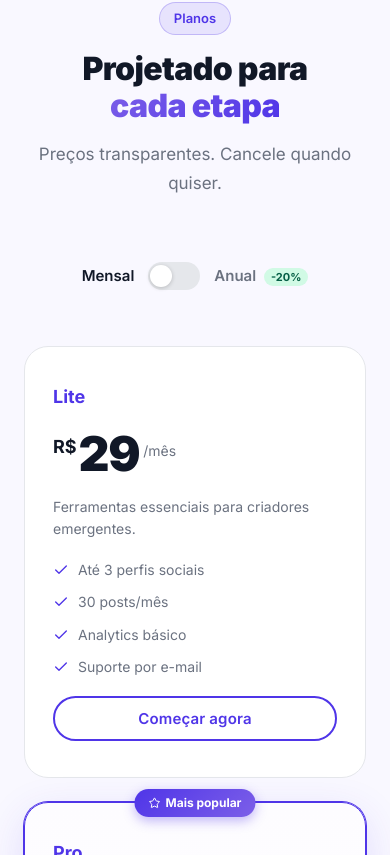
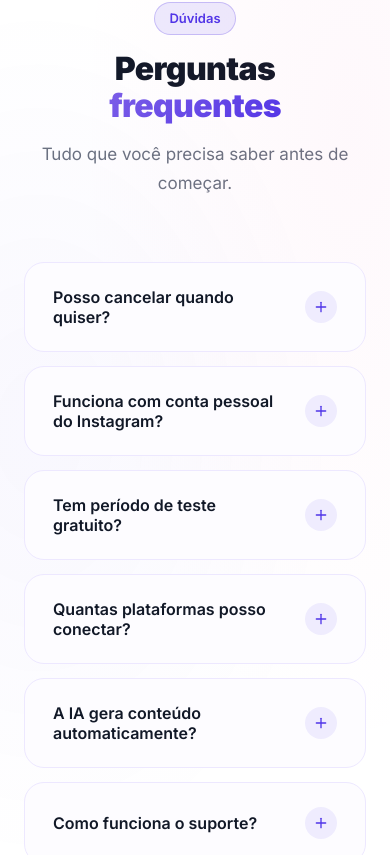
Before and after one commit to brenosemfreio/tcc, a React (Vite) app: page / in a window 390 px wide. Shown: the part 3469-4324 px from the top of the page. Built offline with nearby package versions, Linux system fonts and the light colour scheme.

Commit message:
chore: auto sync [Claude]

```diff
--- a/src/pages/Landing/Landing.css
+++ b/src/pages/Landing/Landing.css
@@ -980,6 +980,104 @@
 }
 
 /* ══════════════════════════════════════════════════════════
+   FAQ
+   ══════════════════════════════════════════════════════════ */
+.l-faq {
+  padding: 120px 0;
+  background: #fff;
+  position: relative;
+  overflow: hidden;
+}
+
+/* Fundo decorativo sutil */
+.l-faq__bg {
+  position: absolute;
+  inset: 0;
+  background:
+    radial-gradient(ellipse at 10% 50%, rgba(79, 53, 232, 0.04) 0%, transparent 60%),
+    radial-gradient(ellipse at 90% 20%, rgba(232, 79, 165, 0.04) 0%, transparent 55%);
+  pointer-events: none;
+}
+
+.l-faq__list {
+  max-width: 780px;
+  margin: 0 auto;
+  display: flex;
+  flex-direction: column;
+  gap: 14px;
+  position: relative;
+}
+
+.l-faq__item {
+  background: #FDFCFF;
+  border: 1px solid #EDE8FF;
+  border-radius: 20px;
+  overflow: hidden;
+  transition: border-color 280ms, box-shadow 280ms;
+}
+
+.l-faq__item:hover {
+  border-color: rgba(79, 53, 232, 0.28);
+  box-shadow: 0 4px 24px rgba(79, 53, 232, 0.07);
+}
+
+.l-faq__item--open {
+  border-color: rgba(79, 53, 232, 0.35);
+  box-shadow: 0 8px 36px rgba(79, 53, 232, 0.1);
+}
+
+.l-faq__q {
+  width: 100%;
+  display: flex;
+  align-items: center;
+  justify-content: space-between;
+  gap: 20px;
+  padding: 24px 28px;
+  background: none;
+  border: none;
+  cursor: pointer;
+  text-align: left;
+  font-size: 1rem;
+  font-weight: 600;
+  color: var(--color-text);
+  font-family: var(--font-family);
+  transition: color 200ms;
+}
+
+.l-faq__q:hover { color: #4F35E8; }
+.l-faq__item--open .l-faq__q { color: #4F35E8; }
+
+.l-faq__icon {
+  display: flex;
+  align-items: center;
+  justify-content: center;
+  flex-shrink: 0;
+  width: 32px;
+  height: 32px;
+  border-radius: 50%;
+  background: rgba(79, 53, 232, 0.08);
+  color: #4F35E8;
+  font-size: 1rem;
+  transition: background 200ms;
+}
+
+.l-faq__item--open .l-faq__icon {
+  background: rgba(79, 53, 232, 0.15);
+}
+
+.l-faq__a {
+  padding: 0 28px 24px;
+}
+
+.l-faq__a p {
+  font-size: 0.9375rem;
+  color: var(--color-text-secondary);
+  line-height: 1.8;
+  border-top: 1px solid #EDE8FF;
+  padding-top: 18px;
+}
+
+/* ══════════════════════════════════════════════════════════
    RESPONSIVO
    ══════════════════════════════════════════════════════════ */
 @media (max-width: 1024px) {
@@ -1019,6 +1117,7 @@
 
   .l-features,
   .l-steps,
+  .l-faq,
   .l-pricing { padding: 80px 0; }
 
   .l-cta { padding: 100px 0; }
--- a/src/pages/Landing/Landing.jsx
+++ b/src/pages/Landing/Landing.jsx
@@ -1,10 +1,10 @@
 import { useState, useEffect } from 'react'
 import { Link, useNavigate } from 'react-router-dom'
-import { motion } from 'framer-motion'
+import { motion, AnimatePresence } from 'framer-motion'
 import {
   LuArrowRight, LuCheck, LuSparkles, LuTrendingUp, LuBell,
   LuCalendarClock, LuChartBar, LuZap, LuShare2, LuStar,
-  LuBrain, LuChevronRight,
+  LuBrain, LuChevronRight, LuPlus,
 } from 'react-icons/lu'
 import {
   FaInstagram, FaTiktok, FaYoutube, FaFacebook, FaLinkedin, FaPinterest,
@@ -13,6 +13,39 @@ import Navbar from '../../components/Navbar/Navbar'
 import Footer from '../../components/Footer/Footer'
 import Button from '../../components/Button/Button'
 import './Landing.css'
+
+// ── FAQ item
+function FaqItem({ question, answer }) {
+  const [open, setOpen] = useState(false)
+  return (
+    <div className={`l-faq__item${open ? ' l-faq__item--open' : ''}`}>
+      <button className="l-faq__q" onClick={() => setOpen(o => !o)}>
+        <span>{question}</span>
+        <motion.span
+          className="l-faq__icon"
+          animate={{ rotate: open ? 45 : 0 }}
+          transition={{ duration: 0.22 }}
+        >
+          <LuPlus />
+        </motion.span>
+      </button>
+      <AnimatePresence initial={false}>
+        {open && (
+          <motion.div
+            className="l-faq__a"
+            initial={{ height: 0, opacity: 0 }}
+            animate={{ height: 'auto', opacity: 1 }}
+            exit={{ height: 0, opacity: 0 }}
+            transition={{ duration: 0.3, ease: [0.4, 0, 0.2, 1] }}
+            style={{ overflow: 'hidden' }}
+          >
+            <p>{answer}</p>
+          </motion.div>
+        )}
+      </AnimatePresence>
+    </div>
+  )
+}
 
 // ── Animated counter
 function Counter({ end, suffix = '', label, delay = 0 }) {
@@ -120,6 +153,15 @@ const PLANS = [
     features: ['Perfis ilimitados', 'Posts ilimitados', 'Analytics premium', 'IA completa', 'Multi-usuário', 'Suporte 24/7'],
     highlight: false,
   },
+]
+
+const FAQS = [
+  { q: 'Posso cancelar quando quiser?',            a: 'Sim! Não há fidelidade. Cancele a qualquer momento, sem burocracia ou taxas adicionais.' },
+  { q: 'Funciona com conta pessoal do Instagram?', a: 'O agendamento requer conta Profissional (Criador ou Empresa). A conversão é gratuita e leva menos de 1 minuto nas configurações do Instagram.' },
+  { q: 'Tem período de teste gratuito?',           a: 'Sim, 14 dias gratuitos em qualquer plano, sem precisar cadastrar cartão de crédito.' },
+  { q: 'Quantas plataformas posso conectar?',      a: 'Lite: até 3 perfis. Pro: até 10. Elite: ilimitado. Suportamos Instagram, TikTok, YouTube, Facebook, LinkedIn e Pinterest.' },
+  { q: 'A IA gera conteúdo automaticamente?',     a: 'A IA sugere horários ideais, hashtags relevantes e tendências. A criação final é sempre sua — autenticidade vem de você.' },
+  { q: 'Como funciona o suporte?',                 a: 'Lite: e-mail. Pro: suporte prioritário com resposta em até 4h. Elite: 24/7 com gerente de conta dedicado.' },
 ]
 
 const MOCKUP_BARS = [40, 65, 50, 80, 60, 90, 70]
@@ -375,6 +417,42 @@ export default function Landing() {
         </div>
       </section>
 
+      {/* ── FAQ ──────────────────────────────────────── */}
+      <section className="l-faq">
+        <div className="l-faq__bg" aria-hidden="true" />
+        <div className="container">
+          <motion.div
+            className="l-section-head"
+            initial="hidden"
+            whileInView="visible"
+            viewport={{ once: true, margin: '-80px' }}
+            variants={{ visible: { transition: { staggerChildren: 0.1 } } }}
+          >
+            <motion.span variants={fadeUp} className="l-badge l-badge--primary">Dúvidas</motion.span>
+            <motion.h2 variants={fadeUp}>
+              Perguntas<br /><span className="l-gradient-text">frequentes</span>
+            </motion.h2>
+            <motion.p variants={fadeUp}>
+              Tudo que você precisa saber antes de começar.
+            </motion.p>
+          </motion.div>
+
+          <div className="l-faq__list">
+            {FAQS.map((f, i) => (
+              <motion.div
+                key={f.q}
+                initial={{ opacity: 0, y: 20 }}
+                whileInView={{ opacity: 1, y: 0 }}
+                viewport={{ once: true }}
+                transition={{ delay: i * 0.07, duration: 0.45 }}
+              >
+                <FaqItem question={f.q} answer={f.a} />
+              </motion.div>
+            ))}
+          </div>
+        </div>
+      </section>
+
       {/* ── Pricing ──────────────────────────────────── */}
       <section className="l-pricing" id="precos">
         <div className="container">
```
